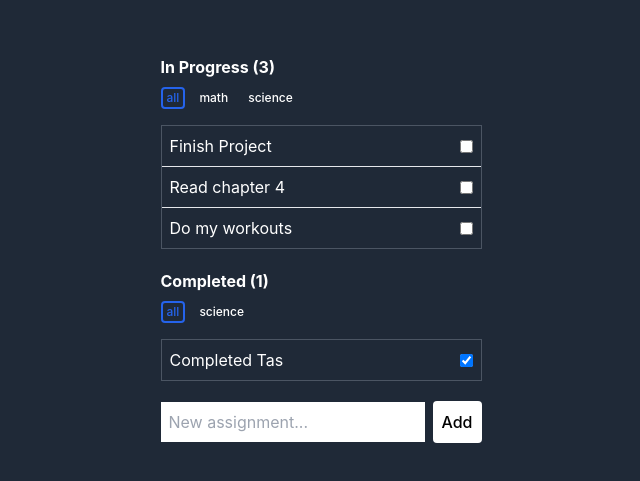
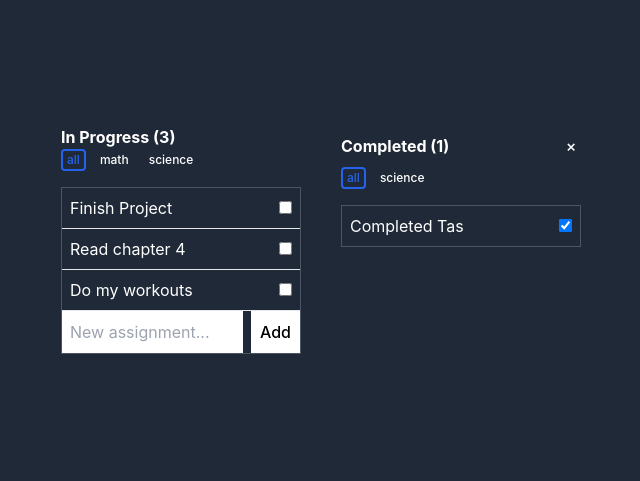
Before and after one commit to MohamedAhmed12/playaround-with-vue3, a Vue app: page / in a window 1280 px wide. Shown: the part 161-642 px from the top of the page, without its empty margins (319-959 px from the left). Built offline with nearby package versions, Linux system fonts and the light colour scheme; data requests are answered from the project's data file.

Commit message:
13-flexible-component-with-slots

```diff
--- a/package.json
+++ b/package.json
@@ -4,7 +4,7 @@
   "version": "0.0.0",
   "type": "module",
   "scripts": {
-    "dev": "vite",
+    "dev": "vite & npx json-server db.json",
     "build": "vite build",
     "preview": "vite preview"
   },
--- a/src/components/AssignmentCreate.vue
+++ b/src/components/AssignmentCreate.vue
@@ -16,15 +16,15 @@ export default {
 </script>
 
 <template>
-  <form class="mt-5" @submit.prevent="add">
-    <div class="text-black">
+  <form @submit.prevent="add">
+    <div class="text-black flex max-w-full">
       <input
         type="text"
         placeholder="New assignment..."
-        class="p-2"
+        class="p-2 w-full"
         v-model="newAssignment"
       />
-      <button type="submit" class="bg-white rounded p-2 ml-2">Add</button>
+      <button type="submit" class="bg-white rounded-none p-2 ml-2">Add</button>
     </div>
   </form>
 </template>
--- a/src/components/AssignmentList.vue
+++ b/src/components/AssignmentList.vue
@@ -5,6 +5,10 @@ export default {
   props: {
     assignments: Array,
     title: String,
+    canToggle: {
+      type: Boolean,
+      default: false,
+    },
   },
 
   data() {
@@ -26,10 +30,20 @@ export default {
 </script>
 
 <template>
-  <section class="text-left mt-5" v-show="assignments.length">
-    <h2 class="font-bold mb-2">
-      {{ title }} <span>({{ assignments.length }})</span>
-    </h2>
+  <section class="text-left m-5 w-60" v-show="assignments.length">
+    <div class="flex justify-between items-center">
+      <h2 class="font-bold">
+        {{ title }} <span>({{ assignments.length }})</span>
+      </h2>
+
+      <button
+        class="bg-transparent w-5 px-0 py-2 hover:border-none"
+        v-show="canToggle"
+        @click="$emit('toggle')"
+      >
+        &times;
+      </button>
+    </div>
 
     <assignment-tags
       :initialTags="assignments.map((a) => a.tag)"
@@ -43,6 +57,7 @@ export default {
           <input type="checkbox" class="ml-2" v-model="assignment.completed" />
         </label>
       </li>
+      <slot />
     </ul>
   </section>
 </template>
--- a/src/components/Assignments.vue
+++ b/src/components/Assignments.vue
@@ -7,6 +7,7 @@ export default {
     return {
       assignments: [],
       newAssignment: "",
+      showCompleted: true,
     };
   },
 
@@ -40,8 +41,17 @@ export default {
 </script>
 
 <template>
-  <assignment-list :assignments="filters.inProgress" title="In Progress" />
-  <assignment-list :assignments="filters.completed" title="Completed" />
+  <section class="flex gap">
+    <assignment-list :assignments="filters.inProgress" title="In Progress">
+      <AssignmentCreate v-on:add="add" />
+    </assignment-list>
 
-  <AssignmentCreate v-on:add="add" />
+    <assignment-list
+      v-if="showCompleted"
+      :assignments="filters.completed"
+      title="Completed"
+      can-toggle
+      @toggle="showCompleted = !showCompleted"
+    />
+  </section>
 </template>
```
